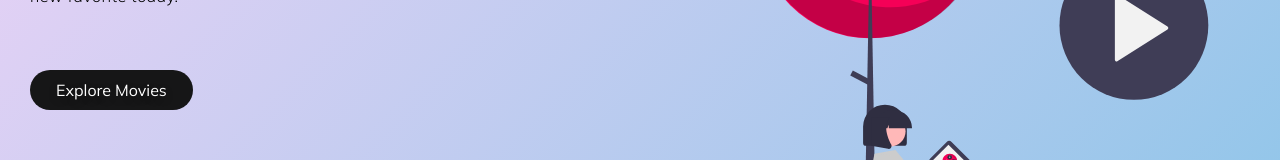
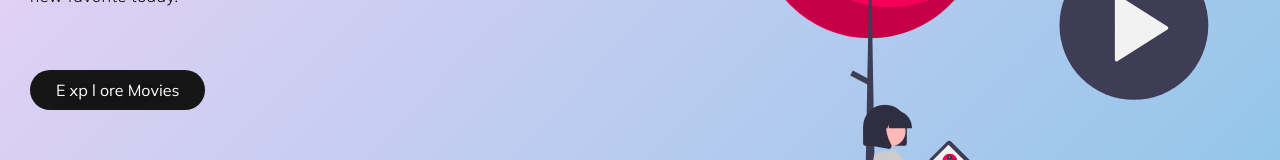
Before and after one commit to HassanShanJava/nextjs13.3.2-beta-test, a Next.js app: page / in a window 1280 px wide. Shown: the part 430-590 px from the top of the page. Built offline with nearby package versions, Linux system fonts and the light colour scheme.

Commit message:
made change to hero section

```diff
--- a/src/app/components/Hero.jsx
+++ b/src/app/components/Hero.jsx
@@ -26,7 +26,7 @@ const Hero = () => {
             </p>
             <Link href="/movie">
               <button className={mulish.className}>
-                Explore Movies</button>
+                E xp l ore    Movies</button>
             </Link>
           </div>
 
```
